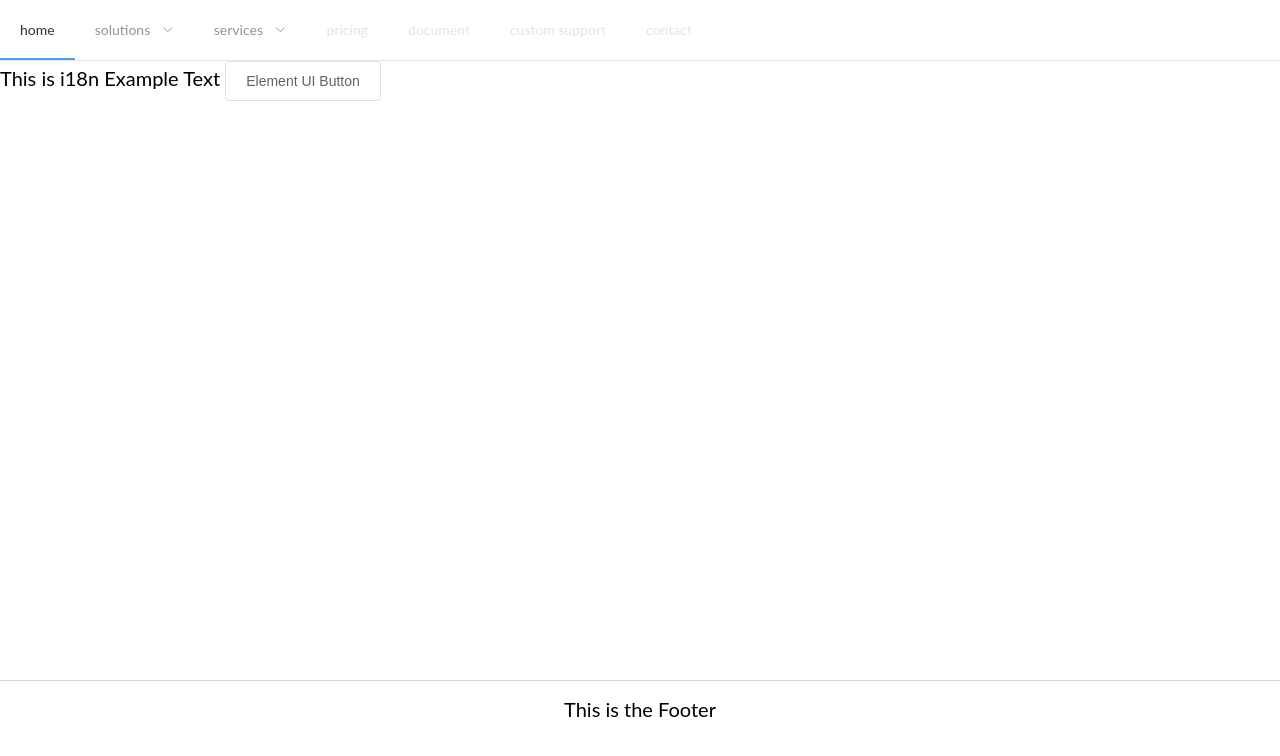
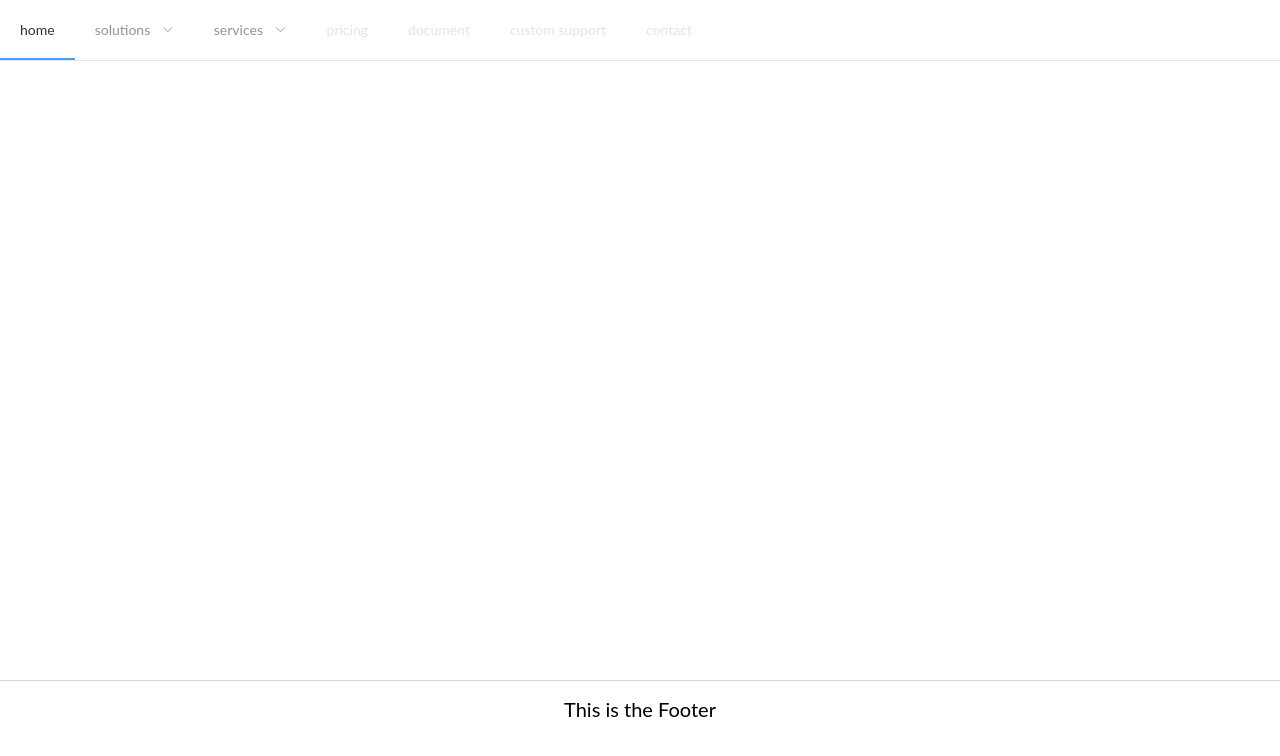
Before and after one commit to eastwillie/eastwille.github.io, a Vue app: page /#/home in a window 1280 px wide. Shown: the top 756 px of the page. Built offline with nearby package versions, Linux system fonts and the light colour scheme.

Commit message:
update navigation style

```diff
--- a/src/views/components/AppNavigation/Index.vue
+++ b/src/views/components/AppNavigation/Index.vue
@@ -77,6 +77,10 @@
             font-weight: 600;
         }
     }
+    @mixin font-style {
+        font-size: 0.16rem;
+        font-weight: lighter;
+    }
     #app-nav {
         display: flex;
         justify-content: flex-end;
@@ -87,6 +91,7 @@
 
         .console-button {
             text-transform: capitalize;
+            @include font-style;
             color: #FFF;
             background: rgba(255,255,255,0.2);
             border: none;
@@ -96,6 +101,7 @@
             border: none;
             background: none;
             .el-menu-item {
+                @include font-style;
                 color: $app-nav_font-color;
                 border: none;
                 &.is-active {
@@ -107,6 +113,7 @@
             }
             .el-submenu {
                 .el-submenu__title {
+                    @include font-style;
                     color: $app-nav_font-color;
                     i {
                         color: $app-nav_font-color;
--- a/src/views/pages/HomePage/Index.vue
+++ b/src/views/pages/HomePage/Index.vue
@@ -1,8 +1,5 @@
 <template>
-    <div id="home-page">
-        {{ $t(`message['This is i18n Example Text']`) }}
-        <el-button>Element UI Button</el-button>
-    </div>
+    <div id="home-page" />
 </template>
 <script>
 export default {
@@ -13,6 +10,9 @@ export default {
 </script>
 <style lang="scss" scoped>
     #home-page {
-
+        display: flex;
+        justify-content: flex-start;
+        align-items: center;
+        background: url(../../../assets/images/background/home_banner.png) linear-gradient(339.91deg, #33029B -2.33%, #1A124B 98.52%);
     }
 </style>
```
Also changed, not shown: src/assets/images/background/home_banner.png (added), src/assets/images/logo/rodin-logo.svg (deleted).
